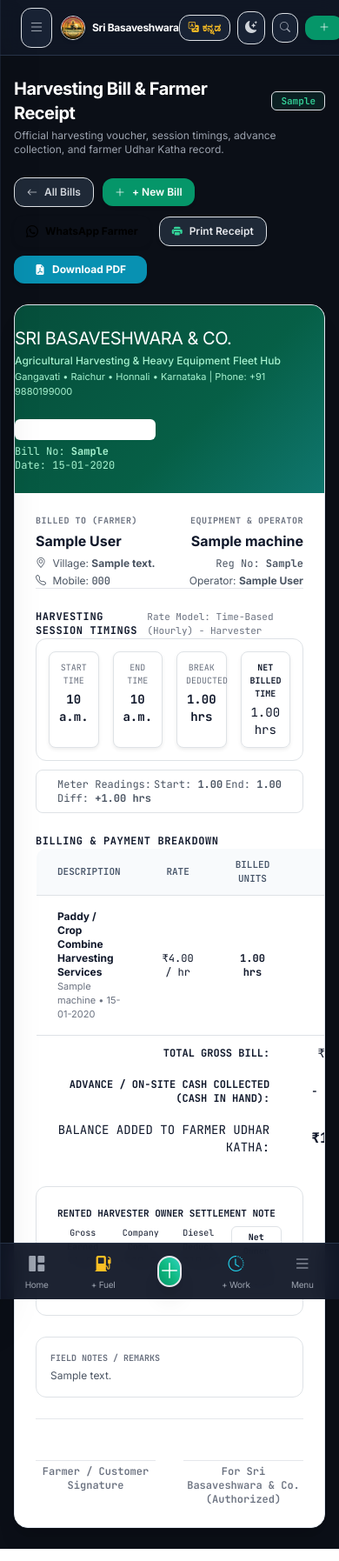
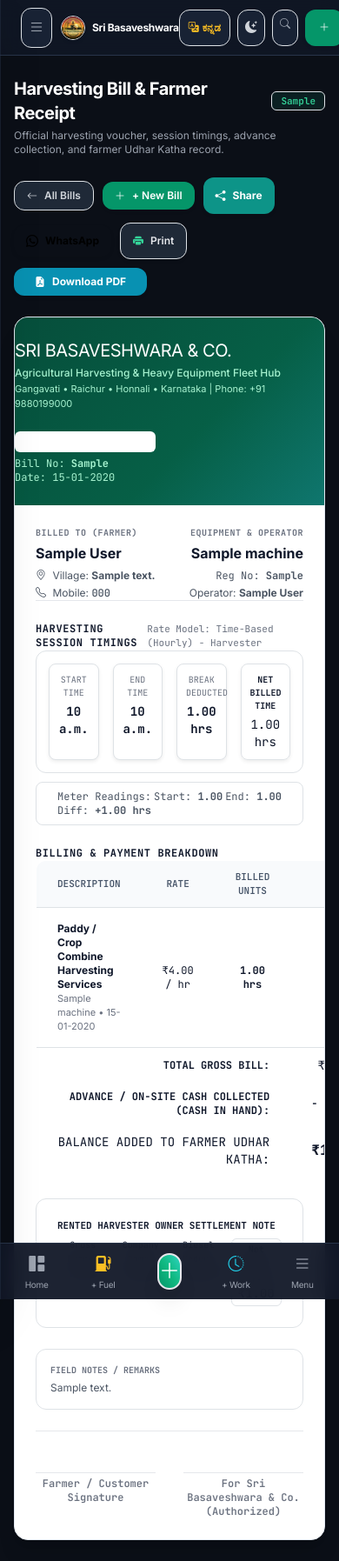
Before and after one commit to diwakarreddy706-maker/expense-tracking-system, a Django app: page /machines/work/1/invoice/ in a window 390 px wide. Shown: the whole page at 87% size. Run offline with Django 5.2, Linux system fonts and the light colour scheme; a user stored in the database is signed in; tables that the repository leaves empty hold one stand-in row (values such as "Sample post").

Commit message:
feat(ux): implement mobile PWA shortcuts, Web Share API, haptics, and global Command Palette (Ctrl+K)

```diff
--- a/static/css/custom.css
+++ b/static/css/custom.css
@@ -796,6 +796,51 @@ html:not(.dark) .theme-icon-moon {
   border-color: #E2E8F0 !important;
 }
 
-.invoice-voucher table td {
-  border-color: #E2E8F0 !important;
+/* ==============================================================================
+   MOBILE APP & BROWSER ENHANCEMENTS
+   ============================================================================== */
+
+/* iOS & Android Safe Area Inset Helpers */
+.safe-top { padding-top: env(safe-area-inset-top, 0px); }
+.safe-bottom { padding-bottom: env(safe-area-inset-bottom, 0px); }
+.safe-left { padding-left: env(safe-area-inset-left, 0px); }
+.safe-right { padding-right: env(safe-area-inset-right, 0px); }
+
+/* Mobile Touch Tap Target Minimums */
+@media (max-width: 1023px) {
+  button, .btn, a.btn, input, select, textarea {
+    min-height: 42px;
+  }
 }
+
+/* Outdoor Sunlight / High-Contrast Mode */
+html.sunlight-mode {
+  --theme-bg-base: #000000 !important;
+  --theme-surface-card: #0F172A !important;
+  --theme-text-main: #FFFFFF !important;
+  --theme-border: #475569 !important;
+  filter: contrast(1.12);
+}
+
+/* Command Palette Spotlight Styling */
+.command-palette-backdrop {
+  background-color: rgba(0, 0, 0, 0.75);
+  backdrop-filter: blur(8px);
+  -webkit-backdrop-filter: blur(8px);
+}
+
+.command-palette-modal {
+  background: #111827;
+  border: 1px solid #28354A;
+  box-shadow: 0 25px 50px -12px rgba(0, 0, 0, 0.75), 0 0 0 1px rgba(16, 185, 129, 0.2);
+}
+
+.command-item {
+  transition: all 0.15s ease;
+}
+
+.command-item.selected,
+.command-item:hover {
+  background-color: rgba(16, 185, 129, 0.15);
+  border-color: rgba(16, 185, 129, 0.4);
+}
--- a/templates/base.html
+++ b/templates/base.html
@@ -122,7 +122,8 @@
   <!-- Mobile-First Quick Add Action Sheet -->
   {% include 'components/quick_add_modal.html' %}
 
-  <!-- Global Modals -->
+  <!-- Global Modals & Command Palette -->
+  {% include 'components/command_palette.html' %}
   {% include 'components/quick_expense_modal.html' %}
 
   <!-- HTMX Global CSRF Configuration Script -->
--- /dev/null
+++ b/templates/components/command_palette.html
@@ -0,0 +1,171 @@
+{% load static i18n %}
+<!-- Global Command Palette (Spotlight Search: Ctrl+K / Cmd+K / /) -->
+<div
+  x-data="{
+    open: false,
+    query: '',
+    selectedIndex: 0,
+    commands: [
+      <!-- Quick Operational Actions -->
+      { title: 'Record Expense', subtitle: 'Post field, machine, or general enterprise expense', category: 'Actions', icon: 'bi-lightning-fill text-amber-400', action: 'expense' },
+      { title: 'Log Fuel Refill', subtitle: 'Record diesel tank dispensing or machine fueling', category: 'Actions', icon: 'bi-fuel-pump-fill text-amber-400', url: '{% url "fuel:create" %}' },
+      { title: 'New Harvesting Work Entry', subtitle: 'Record acres, hours, timings, and generate bill', category: 'Actions', icon: 'bi-clock-history text-cyan-400', url: '{% url "machines:work_create" %}' },
+      { title: 'Farmer Credit Ledger (Udhar Katha)', subtitle: 'Farmer balances, WhatsApp statement, and payment collection', category: 'Modules', icon: 'bi-person-lines-fill text-emerald-400', url: '{% url "machines:farmer_ledger" %}' },
+      { title: 'Daily Cash & Bank Closing', subtitle: 'End-of-day cash counting, UPI reconciliation, and lock verification', category: 'Finance', icon: 'bi-calendar-check-fill text-indigo-400', url: '{% url "finance:daily_closing" %}' },
+
+      <!-- Core Modules -->
+      { title: 'Executive Dashboard', subtitle: 'Real-time KPIs, liquid balances, and profit metrics', category: 'Modules', icon: 'bi-grid-1x2-fill text-emerald-400', url: '{% url "dashboard:index" %}' },
+      { title: 'Machine Fleet & Harvesters', subtitle: 'Live status, operating hours, and maintenance logs', category: 'Modules', icon: 'bi-truck text-emerald-400', url: '{% url "machines:list" %}' },
+      { title: 'Fuel & Lubricants Tracking', subtitle: 'Diesel consumption, fuel slips, and pump history', category: 'Modules', icon: 'bi-fuel-pump text-amber-400', url: '{% url "fuel:list" %}' },
+      { title: 'Expenses Register', subtitle: 'Operational expenditures, categories, and payment tags', category: 'Modules', icon: 'bi-receipt text-rose-400', url: '{% url "expenses:list" %}' },
+      { title: 'Staff & Crew Directory', subtitle: 'Driver profiles, roles, and contacts', category: 'Modules', icon: 'bi-people text-purple-400', url: '{% url "employees:list" %}' },
+      { title: 'Staff Wages & Advances', subtitle: 'Attendance, advances, monthly wages, and settlement', category: 'Finance', icon: 'bi-cash-coin text-purple-400', url: '{% url "employees:wages" %}' },
+      { title: 'Accounts & Liquid Wallets', subtitle: 'Cash registers, current accounts, and UPI balances', category: 'Finance', icon: 'bi-wallet2 text-emerald-400', url: '{% url "finance:accounts" %}' },
+      { title: 'Receivables & Farmer Debtors', subtitle: 'Outstanding receivables and customer accounts', category: 'Finance', icon: 'bi-arrow-down-left text-amber-400', url: '{% url "finance:receivables" %}' },
+      { title: 'Payables & Spare Part Creditors', subtitle: 'Supplier balances and pending vendor bills', category: 'Finance', icon: 'bi-arrow-up-right text-rose-400', url: '{% url "finance:payables" %}' },
+      { title: 'Financial Reports & Analytics', subtitle: 'P&L statements, machine ROI, and fuel consumption', category: 'Finance', icon: 'bi-bar-chart-fill text-cyan-400', url: '{% url "reports:index" %}' },
+      { title: 'Business Setup Hub', subtitle: 'Master accounts, machines, customers, and opening balances', category: 'Settings', icon: 'bi-sliders text-cyan-400', url: '{% url "finance:setup_hub" %}' },
+
+      <!-- System Preferences -->
+      { title: 'Toggle Theme (Dark / Light)', subtitle: 'Switch between dark and light visual themes', category: 'Preferences', icon: 'bi-sun-fill text-amber-400', action: 'theme' },
+      { title: 'Toggle Sunlight Mode', subtitle: 'High-contrast black & white outdoor field visibility', category: 'Preferences', icon: 'bi-brightness-high text-yellow-300', action: 'sunlight' }
+    ],
+    get filteredCommands() {
+      if (!this.query.trim()) return this.commands;
+      const q = this.query.toLowerCase();
+      return this.commands.filter(c =>
+        c.title.toLowerCase().includes(q) ||
+        c.subtitle.toLowerCase().includes(q) ||
+        c.category.toLowerCase().includes(q)
+      );
+    },
+    openPalette() {
+      this.open = true;
+      this.query = '';
+      this.selectedIndex = 0;
+      this.$nextTick(() => {
+        this.$refs.commandInput?.focus();
+      });
+    },
+    closePalette() {
+      this.open = false;
+    },
+    selectNext() {
+      if (this.selectedIndex < this.filteredCommands.length - 1) {
+        this.selectedIndex++;
+        this.scrollToSelected();
+      }
+    },
+    selectPrev() {
+      if (this.selectedIndex > 0) {
+        this.selectedIndex--;
+        this.scrollToSelected();
+      }
+    },
+    executeSelected() {
+      const item = this.filteredCommands[this.selectedIndex];
+      if (item) this.runCommand(item);
+    },
+    runCommand(item) {
+      window.triggerHaptic(15);
+      this.closePalette();
+      if (item.action === 'expense') {
+        window.agriOpenModal ? window.agriOpenModal(document.getElementById('quickExpenseModal')) : (this.$root.quickExpenseOpen = true);
+        if (window.loadQuickExpenseOptions) window.loadQuickExpenseOptions();
+      } else if (item.action === 'theme') {
+        if (window.toggleTheme) window.toggleTheme();
+      } else if (item.action === 'sunlight') {
+        document.documentElement.classList.toggle('sunlight-mode');
+      } else if (item.url) {
+        window.location.href = item.url;
+      }
+    },
+    scrollToSelected() {
+      this.$nextTick(() => {
+        const el = document.getElementById('command-item-' + this.selectedIndex);
+        if (el) el.scrollIntoView({ block: 'nearest' });
+      });
+    }
+  }"
+  x-init="
+    window.addEventListener('keydown', (e) => {
+      if ((e.ctrlKey || e.metaKey) && e.key === 'k') {
+        e.preventDefault();
+        openPalette();
+      }
+      if (e.key === 'Escape' && open) {
+        closePalette();
+      }
+    });
+    window.addEventListener('open-command-palette', () => openPalette());
+  "
+  x-show="open"
+  x-cloak
+  class="fixed inset-0 z-50 flex items-start justify-center pt-16 sm:pt-24 px-4 command-palette-backdrop print:hidden"
+  @click.self="closePalette()"
+>
+  <div
+    class="relative w-full max-w-2xl command-palette-modal rounded-2xl overflow-hidden text-gray-100 shadow-2xl flex flex-col max-h-[80vh]"
+    x-transition:enter="transition ease-out duration-150"
+    x-transition:enter-start="opacity-0 scale-95"
+    x-transition:enter-end="opacity-100 scale-100"
+    x-transition:leave="transition ease-in duration-100"
+    x-transition:leave-start="opacity-100 scale-100"
+    x-transition:leave-end="opacity-0 scale-95"
+  >
+    <!-- Search Bar Input Header -->
+    <div class="p-4 border-b border-[#28354A] flex items-center gap-3 bg-[#131A26]">
+      <i class="bi bi-search text-emerald-400 text-lg"></i>
+      <input
+        x-ref="commandInput"
+        type="text"
+        x-model="query"
+        @keydown.arrow-down.prevent="selectNext()"
+        @keydown.arrow-up.prevent="selectPrev()"
+        @keydown.enter.prevent="executeSelected()"
+        placeholder="Type a command, module, or search (e.g. Fuel, Farmer, Expense, Ledger)..."
+        class="w-full bg-transparent border-0 text-white placeholder-gray-500 text-sm sm:text-base focus:outline-none font-medium"
+      >
+      <kbd class="hidden sm:inline-block px-2 py-1 text-[10px] font-mono bg-[#0B0F17] text-gray-400 rounded-lg border border-[#28354A]">ESC</kbd>
+    </div>
+
+    <!-- Commands Results List -->
+    <div class="overflow-y-auto p-2 space-y-1 flex-1">
+      <template x-for="(cmd, idx) in filteredCommands" :key="idx">
+        <div
+          :id="'command-item-' + idx"
+          @click="runCommand(cmd)"
+          @mouseenter="selectedIndex = idx"
+          class="command-item px-3.5 py-2.5 rounded-xl border border-transparent cursor-pointer flex items-center justify-between"
+          :class="{ 'selected bg-emerald-500/15 border-emerald-500/40': selectedIndex === idx }"
+        >
+          <div class="flex items-center gap-3 min-w-0">
+            <div class="w-8 h-8 rounded-lg bg-[#1F2937] border border-[#374151] flex items-center justify-center flex-shrink-0">
+              <i class="bi text-base" :class="cmd.icon"></i>
+            </div>
+            <div class="min-w-0">
+              <div class="text-xs sm:text-sm font-bold text-white truncate" x-text="cmd.title"></div>
+              <div class="text-[11px] text-gray-400 truncate" x-text="cmd.subtitle"></div>
+            </div>
+          </div>
+          <span class="text-[10px] font-mono uppercase px-2 py-0.5 rounded bg-gray-800 text-gray-400 border border-gray-700 ml-2 flex-shrink-0" x-text="cmd.category"></span>
+        </div>
+      </template>
+
+      <!-- Empty Results State -->
+      <div x-show="filteredCommands.length === 0" class="py-12 text-center text-gray-500 text-xs">
+        <i class="bi bi-slash-circle text-2xl mb-2 d-block text-gray-600"></i>
+        No commands or modules match "<span class="text-gray-300" x-text="query"></span>".
+      </div>
+    </div>
+
+    <!-- Footer Quick Hints -->
+    <div class="px-4 py-2.5 border-t border-[#28354A] bg-[#0B0F17] text-[11px] text-gray-500 flex items-center justify-between">
+      <div class="flex items-center gap-3">
+        <span><kbd class="font-mono bg-gray-800 px-1.5 py-0.5 rounded border border-gray-700 text-gray-300">↑</kbd> <kbd class="font-mono bg-gray-800 px-1.5 py-0.5 rounded border border-gray-700 text-gray-300">↓</kbd> Navigate</span>
+        <span><kbd class="font-mono bg-gray-800 px-1.5 py-0.5 rounded border border-gray-700 text-gray-300">↵</kbd> Select</span>
+      </div>
+      <span class="text-emerald-400 font-mono font-semibold">AgriBOS Spotlight</span>
+    </div>
+  </div>
+</div>
--- a/templates/components/header.html
+++ b/templates/components/header.html
@@ -94,17 +94,28 @@
     </button>
 
     <!-- Mobile Quick Search Trigger (<md) -->
-    <a href="{% url 'expenses:list' %}" class="flex md:hidden p-2 rounded-xl bg-[#182234] hover:bg-gray-800 border border-[#28354A] text-gray-400 hover:text-white text-xs transition-colors no-underline active:scale-95" title="Search Transactions">
+    <button
+      type="button"
+      onclick="window.dispatchEvent(new CustomEvent('open-command-palette'))"
+      class="flex md:hidden p-2 rounded-xl bg-[#182234] hover:bg-gray-800 border border-[#28354A] text-gray-400 hover:text-white text-xs transition-colors active:scale-95 cursor-pointer"
+      title="Open Command Palette"
+      aria-label="Search"
+    >
       <i class="bi bi-search text-xs"></i>
-    </a>
+    </button>
 
     <!-- Global Quick Search Trigger (Ctrl+K, >=md) -->
     <div class="hidden md:flex items-center">
-      <a href="{% url 'expenses:list' %}" class="flex items-center gap-2 px-2.5 py-1.5 rounded-xl bg-[#182234] hover:bg-gray-800 border border-[#28354A] text-gray-400 hover:text-white text-xs transition-colors no-underline" title="Search Transactions, Expenses, Equipment">
+      <button
+        type="button"
+        onclick="window.dispatchEvent(new CustomEvent('open-command-palette'))"
+        class="flex items-center gap-2 px-2.5 py-1.5 rounded-xl bg-[#182234] hover:bg-gray-800 border border-[#28354A] text-gray-400 hover:text-white text-xs transition-colors cursor-pointer"
+        title="Open Command Palette (Ctrl+K)"
+      >
         <i class="bi bi-search text-xs"></i>
         <span class="hidden lg:inline">Search...</span>
         <kbd class="hidden lg:inline-block px-1 py-0.2 text-[9px] font-mono bg-[#0B0F17] text-gray-400 rounded border border-[#28354A]">Ctrl K</kbd>
-      </a>
+      </button>
     </div>
 
     <!-- Live Financial System Badge -->
--- a/templates/components/pwa_banner.html
+++ b/templates/components/pwa_banner.html
@@ -1,8 +1,9 @@
+{% load static %}
 {% comment %}
   PWA Support Components:
   1. Offline Connectivity Indicator (displays when connection is lost)
-  2. Installation Prompt Banner (displays on supported browsers if uninstalled)
-  3. Service Worker Update Notification Toast
+  2. Installation Prompt Banner (Android/Chrome native prompt)
+  3. iOS Safari "Add to Home Screen" Guidance Tooltip
 {% endcomment %}
 
 <!-- 1. Offline Indicator Banner -->
@@ -32,18 +33,37 @@
   </div>
 </div>
 
-<!-- 2. PWA Installation Prompt Banner -->
+<!-- 2. PWA Installation Prompt Banner (Android / Chrome / Desktop) -->
 <div
   x-data="{
     deferredPrompt: null,
     showInstall: false,
+    showIosGuide: false,
     init() {
+      // Check if already installed in standalone mode
+      const isStandalone = window.matchMedia('(display-mode: standalone)').matches || window.navigator.standalone === true;
+      if (isStandalone) return;
+
       if (localStorage.getItem('agribos_pwa_dismissed') === 'true') return;
+
+      // Android / Chromium
       window.addEventListener('beforeinstallprompt', (e) => {
         e.preventDefault();
         this.deferredPrompt = e;
         this.showInstall = true;
       });
+
+      // iOS Safari detection
+      const isIos = /iPad|iPhone|iPod/.test(navigator.userAgent) && !window.MSStream;
+      const isSafari = /Safari/.test(navigator.userAgent) && !/Chrome|CriOS|FxiOS|EdgiOS/.test(navigator.userAgent);
+      if (isIos && isSafari && !isStandalone) {
+        // Show after 3 seconds on first visit
+        setTimeout(() => {
+          if (localStorage.getItem('agribos_ios_pwa_dismissed') !== 'true') {
+            this.showIosGuide = true;
+          }
+        }, 3000);
+      }
     },
     installApp() {
       if (!this.deferredPrompt) return;
@@ -58,8 +78,15 @@
     dismiss() {
       this.showInstall = false;
       localStorage.setItem('agribos_pwa_dismissed', 'true');
+    },
+    dismissIos() {
+      this.showIosGuide = false;
+      localStorage.setItem('agribos_ios_pwa_dismissed', 'true');
     }
   }"
+>
+  <!-- Android/Desktop Prompt -->
+  <div
     x-show="showInstall"
     x-cloak
     x-transition:enter="ease-out duration-300"
@@ -72,11 +99,11 @@
   >
     <div class="flex items-start gap-3">
       <div class="w-10 h-10 rounded-xl bg-emerald-500/20 border border-emerald-500/40 flex items-center justify-center text-emerald-400 flex-shrink-0">
-      <i class="bi bi-shield-check text-xl"></i>
+        <i class="bi bi-phone text-xl"></i>
       </div>
       <div class="flex-1 min-w-0">
         <div class="font-bold text-sm tracking-tight text-white">Install AgriBOS App</div>
-      <p class="text-xs text-gray-400 mt-0.5 mb-3 leading-tight">Install on your home screen for faster field operation and direct access.</p>
+        <p class="text-xs text-gray-400 mt-0.5 mb-3 leading-tight">Install on your phone or desktop for 1-tap quick actions and instant access.</p>
         <div class="flex items-center gap-2">
           <button
             type="button"
@@ -104,3 +131,45 @@
       </button>
     </div>
   </div>
+
+  <!-- iOS Safari Install Guide -->
+  <div
+    x-show="showIosGuide"
+    x-cloak
+    x-transition:enter="ease-out duration-300"
+    x-transition:enter-start="opacity-0 translate-y-4"
+    x-transition:enter-end="opacity-100 translate-y-0"
+    x-transition:leave="ease-in duration-200"
+    x-transition:leave-start="opacity-100 translate-y-0"
+    x-transition:leave-end="opacity-0 translate-y-4"
+    class="fixed bottom-20 right-4 left-4 sm:left-auto sm:w-96 z-40 bg-[#131A26]/95 border border-[#28354A] rounded-2xl p-4 shadow-2xl backdrop-blur-md text-white text-xs print:hidden"
+  >
+    <div class="flex items-start gap-3">
+      <div class="w-10 h-10 rounded-xl bg-cyan-500/20 border border-cyan-500/40 flex items-center justify-center text-cyan-400 flex-shrink-0">
+        <i class="bi bi-apple text-xl"></i>
+      </div>
+      <div class="flex-1 min-w-0">
+        <div class="font-bold text-sm tracking-tight text-white">Install on iPhone / iPad</div>
+        <p class="text-xs text-gray-300 mt-1 mb-2 leading-relaxed">
+          1. Tap the <strong class="text-white"><i class="bi bi-box-arrow-up"></i> Share</strong> button below.<br>
+          2. Scroll down and tap <strong class="text-emerald-400"><i class="bi bi-plus-square"></i> Add to Home Screen</strong>.
+        </p>
+        <button
+          type="button"
+          @click="dismissIos()"
+          class="px-3.5 py-1.5 rounded-xl bg-gray-800 hover:bg-gray-700 text-gray-300 text-xs transition-colors border border-[#28354A] focus:outline-none"
+        >
+          Got it
+        </button>
+      </div>
+      <button
+        type="button"
+        @click="dismissIos()"
+        class="text-gray-400 hover:text-white p-1 rounded-lg focus:outline-none"
+        aria-label="Dismiss iOS guide"
+      >
+        <i class="bi bi-x-lg text-xs"></i>
+      </button>
+    </div>
+  </div>
+</div>
--- a/templates/machines/farmer_ledger.html
+++ b/templates/machines/farmer_ledger.html
@@ -214,6 +214,11 @@
           <span>Collect Payment</span>
         </button>
         {% endif %}
+
+        <button type="button" onclick="window.shareContent({ title: 'Udhar Statement - {{ selected_customer.name|escapejs }}', text: 'Sri Basaveshwara & Co Farmer Statement for {{ selected_customer.name|escapejs }} ({{ selected_customer.customer_code }}): Outstanding Udhar: ₹{{ farmer_balance_due|floatformat:0 }}.', phone: '{{ selected_customer.phone|escapejs }}', url: window.location.href })" class="inline-flex items-center gap-2 px-3.5 py-2 rounded-xl bg-teal-600 hover:bg-teal-500 text-white font-extrabold text-xs shadow-sm transition-all border-0 cursor-pointer">
+          <i class="bi bi-share-fill"></i>
+          <span>Share</span>
+        </button>
 
         <a href="{{ whatsapp_statement_url }}" target="_blank" class="inline-flex items-center gap-2 px-4 py-2 rounded-xl bg-[#25D366] hover:bg-[#20bd5a] text-black font-extrabold text-xs shadow-sm transition-all no-underline">
           <i class="bi bi-whatsapp text-sm"></i>
--- a/templates/machines/work_entry_invoice.html
+++ b/templates/machines/work_entry_invoice.html
@@ -24,13 +24,17 @@
       <i class="bi bi-plus-lg"></i>
       <span>+ New Bill</span>
     </a>
+    <button type="button" onclick="window.shareContent({ title: 'Harvesting Bill {{ entry.manual_bill_no|default:entry.work_code }}', text: 'Sri Basaveshwara & Co Harvesting Bill for {{ entry.farmer_name|escapejs }} - Total: ₹{{ entry.total_amount|floatformat:0 }}', phone: '{{ entry.farmer_phone|escapejs }}', url: window.location.href })" class="inline-flex items-center gap-2 px-3.5 py-2 rounded-xl bg-teal-600 hover:bg-teal-500 text-white font-bold text-xs shadow-sm transition-all border-0 cursor-pointer">
+      <i class="bi bi-share-fill"></i>
+      <span>Share</span>
+    </button>
     <a href="{{ whatsapp_url }}" target="_blank" class="inline-flex items-center gap-2 px-3.5 py-2 rounded-xl bg-[#25D366] hover:bg-[#20bd5a] text-black font-bold text-xs shadow-sm transition-all no-underline">
       <i class="bi bi-whatsapp text-sm"></i>
-      <span>WhatsApp Farmer</span>
+      <span>WhatsApp</span>
     </a>
     <button type="button" onclick="window.print()" class="inline-flex items-center gap-2 px-3.5 py-2 rounded-xl bg-gray-800 hover:bg-gray-700 text-gray-200 font-semibold text-xs border border-gray-700 shadow-sm transition-all cursor-pointer">
       <i class="bi bi-printer-fill text-emerald-400"></i>
-      <span>Print Receipt</span>
+      <span>Print</span>
     </button>
     <a href="{% url 'machines:work_pdf' entry.id %}" download="Harvesting_Bill_{{ entry.manual_bill_no|default:entry.work_code }}.pdf" class="inline-flex items-center gap-2 px-4 py-2 rounded-xl bg-cyan-600 hover:bg-cyan-500 text-white font-bold text-xs shadow-sm transition-all border-0 no-underline cursor-pointer">
       <i class="bi bi-file-earmark-pdf-fill"></i>
```
Also changed, not shown: static/js/app.js (+72 -0 lines), static/manifest.webmanifest. Lines whose indentation alone changed are shown as unchanged.
